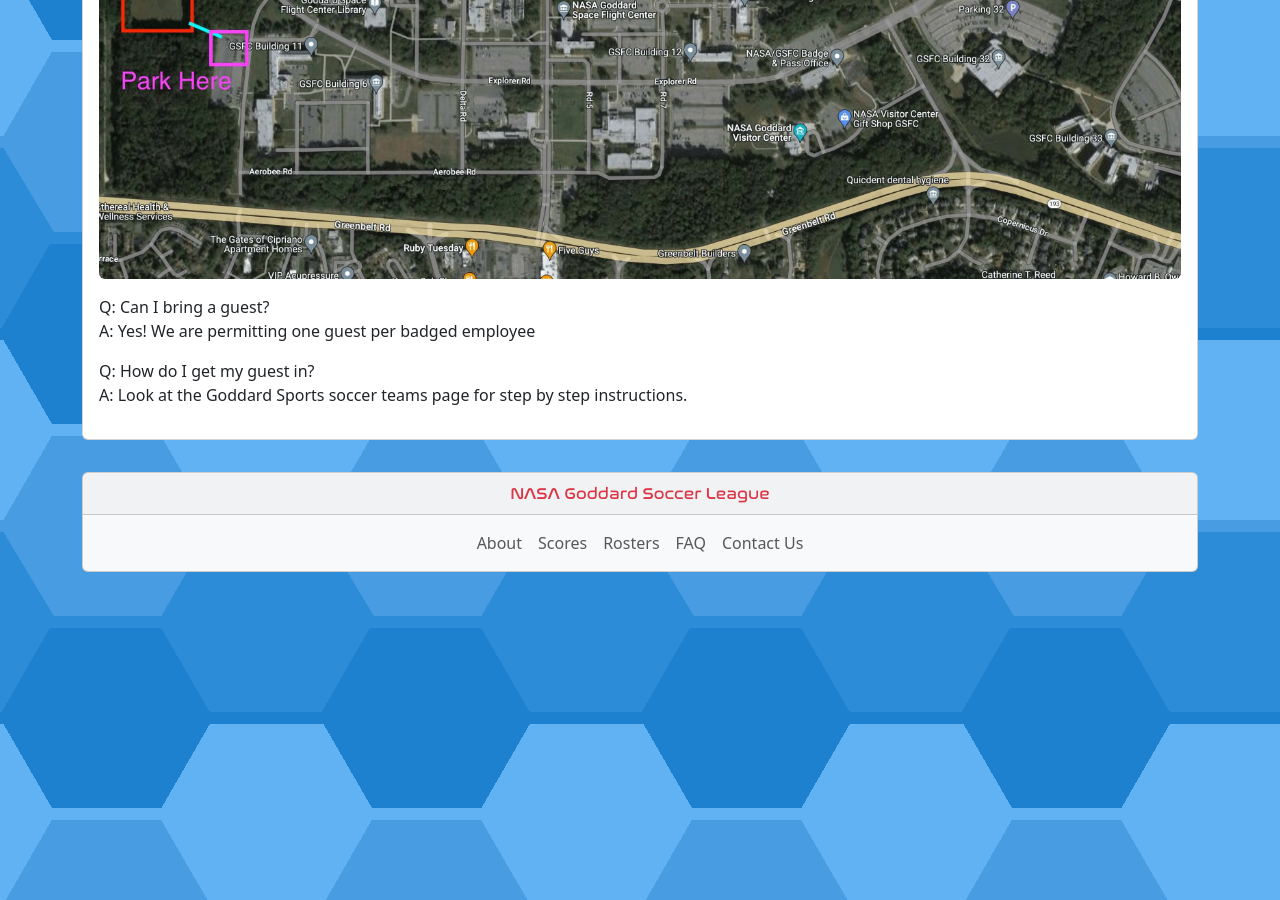
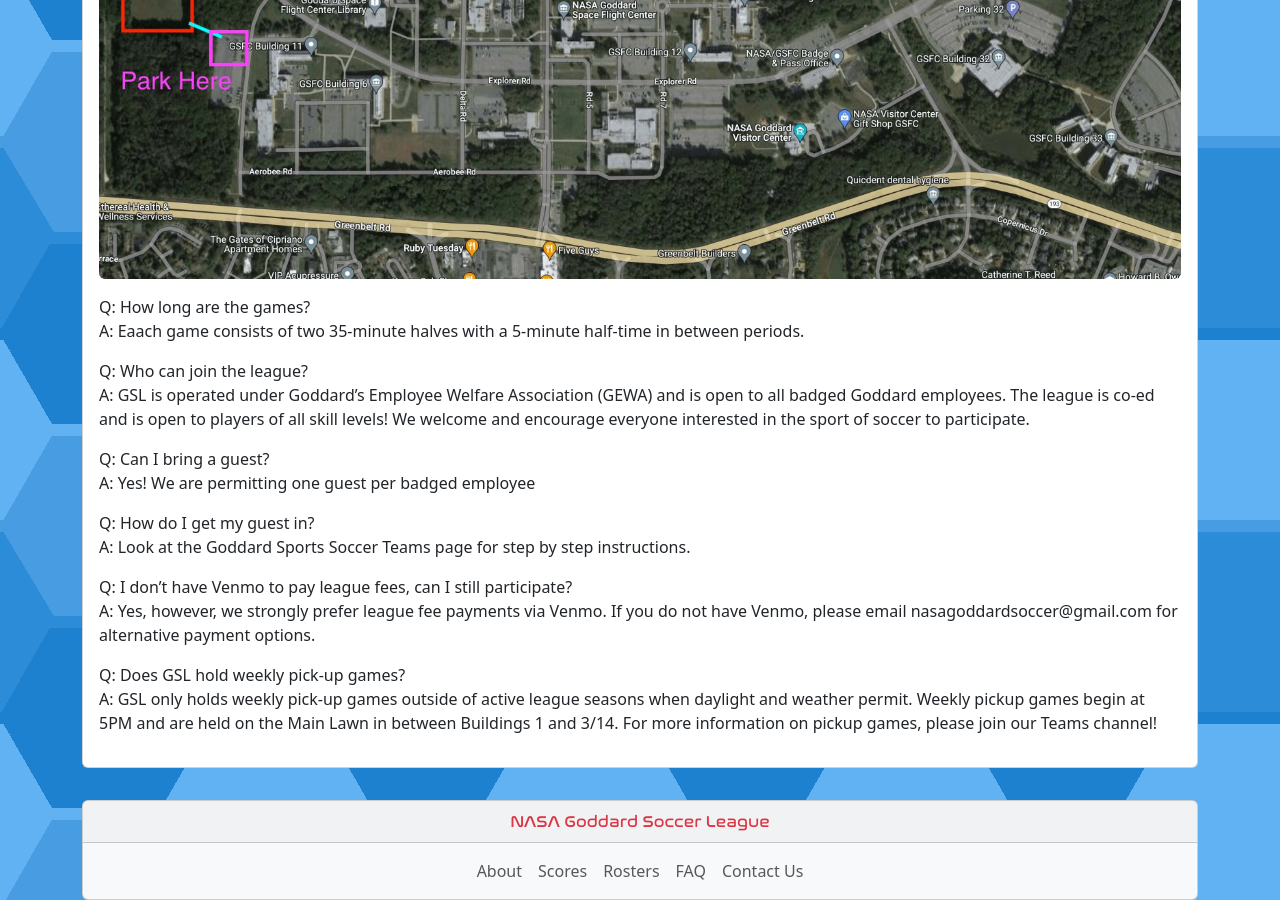
Before and after one commit to goddard-soccer/goddard-soccer.github.io, a Jekyll site: the page built from _pages/faq.md, in a window 1280 px wide and 900 px high, scrolled down 604 px. Built offline with Jekyll 4.4.1, drawn with Linux system fonts in a browser that asks for light colours.

Commit message:
Updating FAQ

```diff
--- a/_pages/faq.md
+++ b/_pages/faq.md
@@ -12,11 +12,25 @@
 A: Games will take place at the Goddard soccer field behind the B11 parking lot, just look for the sign!
 <img src="/images/map.jpg" class="img-fluid rounded" />
 
+Q: How long are the games?<br>
+A: Eaach game consists of two 35-minute halves with a 5-minute half-time in between periods.
+
+Q: Who can join the league?<br>
+A: GSL is operated under Goddard's Employee Welfare Association (GEWA) and is open to all badged Goddard employees. The league is co-ed and is open to players of all skill levels! We welcome and encourage everyone interested in the sport of soccer to participate.
+
 Q: Can I bring a guest?<br>
 A: Yes! We are permitting one guest per badged employee
 
 Q: How do I get my guest in?<br>
-A: Look at the Goddard Sports soccer teams page for step by step instructions.
+A: Look at the Goddard Sports Soccer Teams page for step by step instructions.
+
+Q: I don't have Venmo to pay league fees, can I still participate?<br>
+A: Yes, however, we strongly prefer league fee payments via Venmo. If you do not have Venmo, please email nasagoddardsoccer@gmail.com for alternative payment options.
+
+Q: Does GSL hold weekly pick-up games?<br>
+A: GSL only holds weekly pick-up games outside of active league seasons when daylight and weather permit. Weekly pickup games begin at 5PM and are held on the Main Lawn in between Buildings 1 and 3/14. For more information on pickup games, please join our Teams channel!
+
+
 </div>
 
 </div>
```
